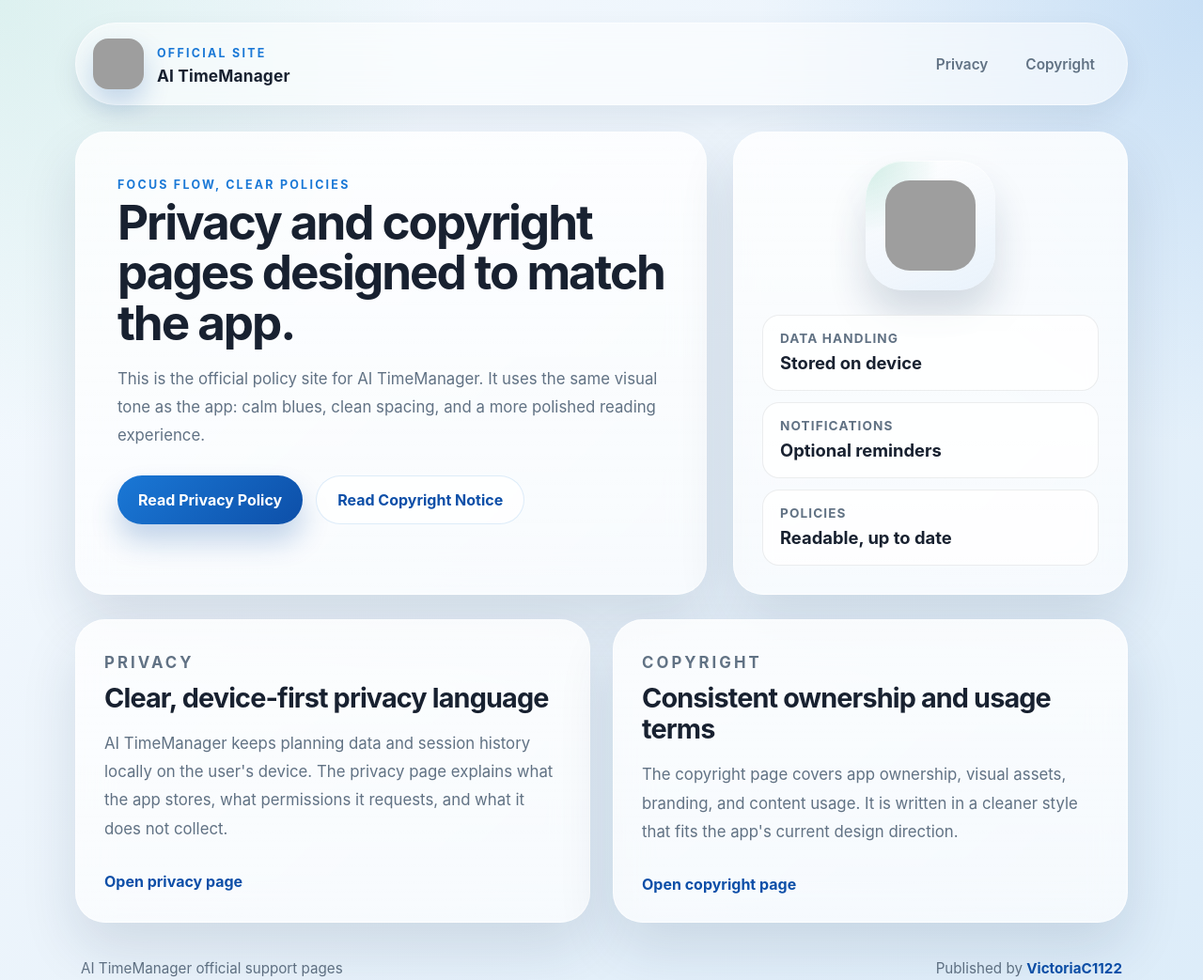
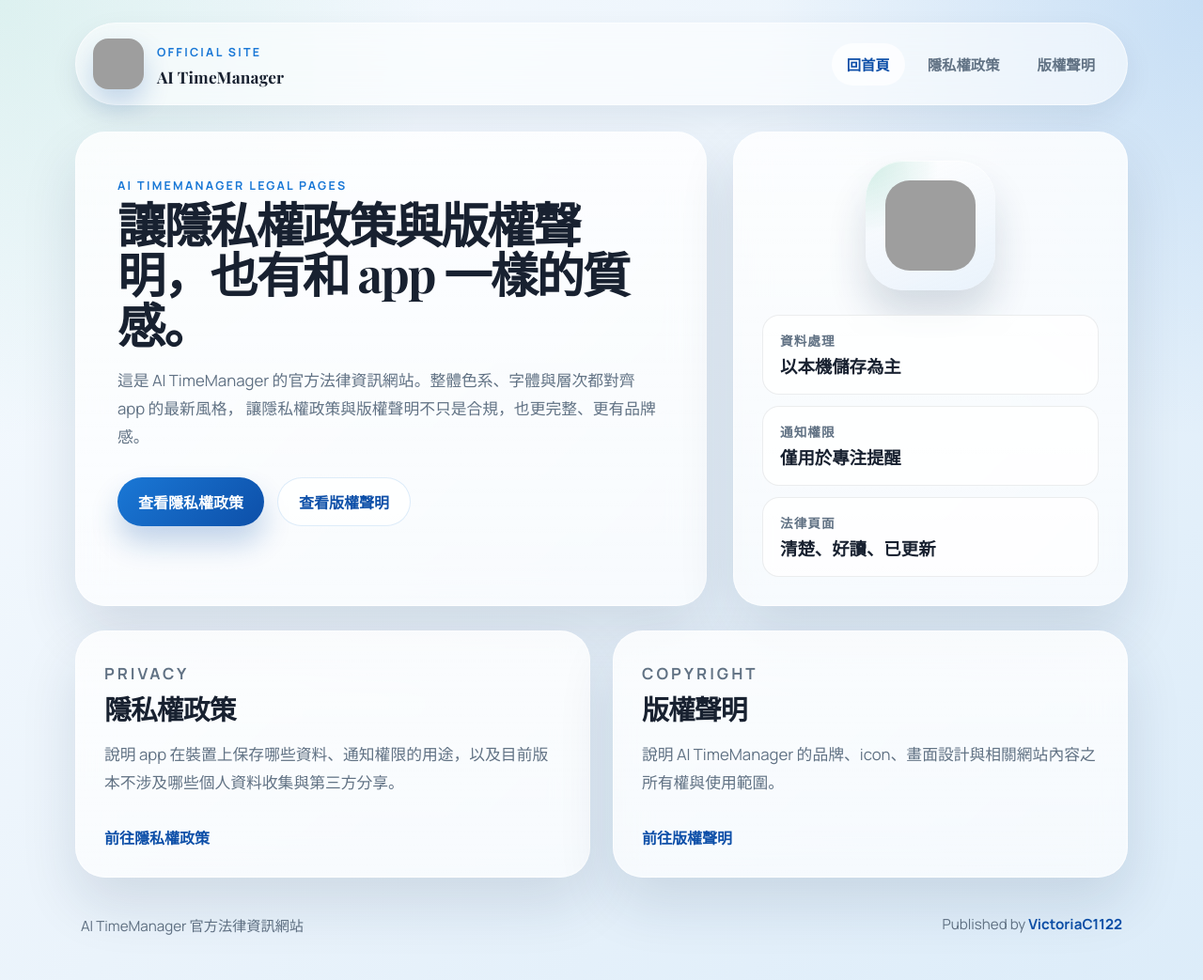
Before and after one commit to VictoriaC1122/ai-time-manager-site, a plain HTML site: page index.html in a window 1280 px wide. Shown: the top 1043 px of the page at 94% size. Drawn offline with nearby package versions, Linux system fonts and the light colour scheme; grey boxes are pictures that could not be loaded.

Commit message:
Restyle policy site to match travel collection typography

```diff
--- a/assets/styles.css
+++ b/assets/styles.css
@@ -27,7 +27,7 @@
 
 body {
   margin: 0;
-  font-family: "SF Pro Display", "SF Pro Text", "Inter", "Segoe UI", sans-serif;
+  font-family: "Manrope", "SF Pro Text", "Inter", sans-serif;
   color: var(--ink);
   background:
     radial-gradient(circle at top left, rgba(61, 179, 146, 0.14), transparent 28%),
@@ -78,6 +78,11 @@
   display: block;
   font-size: 1.08rem;
   letter-spacing: 0.01em;
+  font-family: "Playfair Display", Georgia, serif;
+}
+
+.brand div {
+  min-width: 0;
 }
 
 .eyebrow {
@@ -141,6 +146,8 @@
   font-size: clamp(2.3rem, 4vw, 4.4rem);
   line-height: 1.04;
   letter-spacing: -0.04em;
+  font-family: "Playfair Display", Georgia, serif;
+  font-weight: 700;
 }
 
 .hero-text,
@@ -262,6 +269,8 @@
   font-size: 1.8rem;
   line-height: 1.16;
   letter-spacing: -0.03em;
+  font-family: "Playfair Display", Georgia, serif;
+  font-weight: 700;
 }
 
 .text-link {
@@ -290,6 +299,8 @@
   font-size: 1.28rem;
   line-height: 1.35;
   letter-spacing: -0.02em;
+  font-family: "Playfair Display", Georgia, serif;
+  font-weight: 600;
 }
 
 .policy-card h2:first-child {
@@ -310,6 +321,14 @@
   padding: 24px 6px 0;
   color: var(--muted);
   font-size: 0.95rem;
+}
+
+.policy-actions {
+  display: flex;
+  gap: 14px;
+  flex-wrap: wrap;
+  margin-top: 34px;
+  padding-top: 8px;
 }
 
 @media (max-width: 900px) {
@@ -356,4 +375,8 @@
   .button {
     width: 100%;
   }
+
+  .policy-actions .button {
+    width: 100%;
+  }
 }
--- a/index.html
+++ b/index.html
@@ -6,6 +6,9 @@
   <title>AI TimeManager | Privacy & Copyright</title>
   <meta name="description" content="Official privacy policy and copyright information for AI TimeManager.">
   <link rel="icon" type="image/png" href="assets/app-icon.png">
+  <link rel="preconnect" href="https://fonts.googleapis.com">
+  <link rel="preconnect" href="https://fonts.gstatic.com" crossorigin>
+  <link href="https://fonts.googleapis.com/css2?family=Playfair+Display:wght@600;700&family=Manrope:wght@400;500;600;700&display=swap" rel="stylesheet">
   <link rel="stylesheet" href="assets/styles.css">
 </head>
 <body>
@@ -19,23 +22,24 @@
         </div>
       </a>
       <nav class="nav-links" aria-label="Primary">
-        <a href="privacy.html">Privacy</a>
-        <a href="copyright.html">Copyright</a>
+        <a aria-current="page" href="index.html">回首頁</a>
+        <a href="privacy.html">隱私權政策</a>
+        <a href="copyright.html">版權聲明</a>
       </nav>
     </header>
 
     <main>
       <section class="hero">
         <div class="hero-copy">
-          <p class="eyebrow">Focus Flow, Clear Policies</p>
-          <h1>Privacy and copyright pages designed to match the app.</h1>
+          <p class="eyebrow">AI TimeManager Legal Pages</p>
+          <h1>讓隱私權政策與版權聲明，也有和 app 一樣的質感。</h1>
           <p class="hero-text">
-            This is the official policy site for AI TimeManager. It uses the same visual tone as the app:
-            calm blues, clean spacing, and a more polished reading experience.
+            這是 AI TimeManager 的官方法律資訊網站。整體色系、字體與層次都對齊 app 的最新風格，
+            讓隱私權政策與版權聲明不只是合規，也更完整、更有品牌感。
           </p>
           <div class="hero-actions">
-            <a class="button button-primary" href="privacy.html">Read Privacy Policy</a>
-            <a class="button button-secondary" href="copyright.html">Read Copyright Notice</a>
+            <a class="button button-primary" href="privacy.html">查看隱私權政策</a>
+            <a class="button button-secondary" href="copyright.html">查看版權聲明</a>
           </div>
         </div>
         <div class="hero-card">
@@ -44,16 +48,16 @@
           </div>
           <div class="metric-stack">
             <div class="metric-card">
-              <span>Data handling</span>
-              <strong>Stored on device</strong>
+              <span>資料處理</span>
+              <strong>以本機儲存為主</strong>
             </div>
             <div class="metric-card">
-              <span>Notifications</span>
-              <strong>Optional reminders</strong>
+              <span>通知權限</span>
+              <strong>僅用於專注提醒</strong>
             </div>
             <div class="metric-card">
-              <span>Policies</span>
-              <strong>Readable, up to date</strong>
+              <span>法律頁面</span>
+              <strong>清楚、好讀、已更新</strong>
             </div>
           </div>
         </div>
@@ -62,28 +66,26 @@
       <section class="content-grid">
         <article class="feature-panel">
           <p class="eyebrow">Privacy</p>
-          <h2>Clear, device-first privacy language</h2>
+          <h2>隱私權政策</h2>
           <p>
-            AI TimeManager keeps planning data and session history locally on the user's device.
-            The privacy page explains what the app stores, what permissions it requests, and what it does not collect.
+            說明 app 在裝置上保存哪些資料、通知權限的用途，以及目前版本不涉及哪些個人資料收集與第三方分享。
           </p>
-          <a class="text-link" href="privacy.html">Open privacy page</a>
+          <a class="text-link" href="privacy.html">前往隱私權政策</a>
         </article>
 
         <article class="feature-panel">
           <p class="eyebrow">Copyright</p>
-          <h2>Consistent ownership and usage terms</h2>
+          <h2>版權聲明</h2>
           <p>
-            The copyright page covers app ownership, visual assets, branding, and content usage.
-            It is written in a cleaner style that fits the app's current design direction.
+            說明 AI TimeManager 的品牌、icon、畫面設計與相關網站內容之所有權與使用範圍。
           </p>
-          <a class="text-link" href="copyright.html">Open copyright page</a>
+          <a class="text-link" href="copyright.html">前往版權聲明</a>
         </article>
       </section>
     </main>
 
     <footer class="site-footer">
-      <p>AI TimeManager official support pages</p>
+      <p>AI TimeManager 官方法律資訊網站</p>
       <p>Published by <a href="https://github.com/VictoriaC1122">VictoriaC1122</a></p>
     </footer>
   </div>
```
Also changed, not shown: copyright.html (+13 -4 lines), privacy.html (+13 -5 lines).
